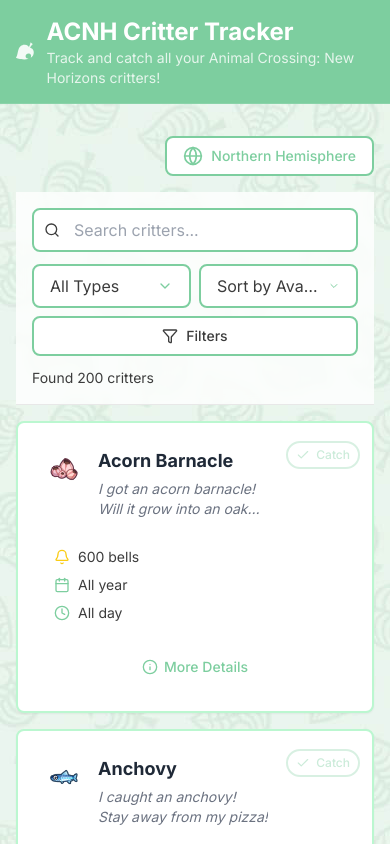
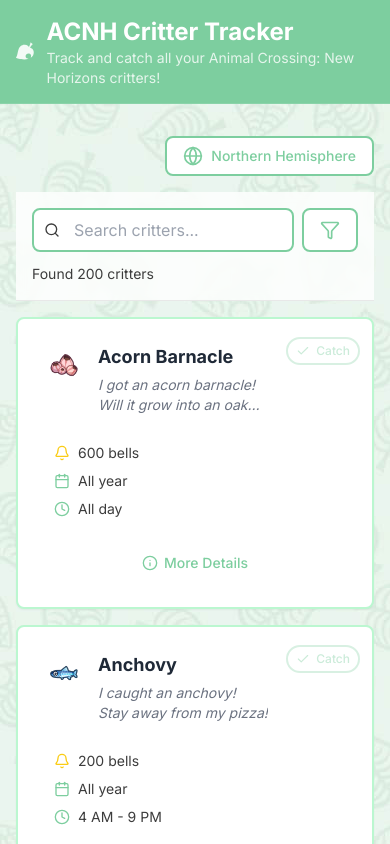
Before and after one commit to GooglyBlox/acnh-critter-tracker, a Next.js app: page / in a window 390 px wide. Shown: the top 844 px of the page. Built offline with nearby package versions, Linux system fonts and the light colour scheme.

Commit message:
feat: improved mobile filterbar

```diff
--- a/src/components/FilterBar.tsx
+++ b/src/components/FilterBar.tsx
@@ -1,8 +1,9 @@
 /* eslint-disable @typescript-eslint/no-explicit-any */
-import React from 'react';
+import React, { useState } from 'react';
 import SearchBar from './SearchBar';
 import CustomDropdown from './CustomDropdown';
 import { FilterDropdown } from './FilterDropdown';
+import { Filter, X } from 'lucide-react';
 import type { FilterOptions } from '@/types';
 
 interface FilterBarProps {
@@ -25,42 +26,47 @@
 ];
 
 export function FilterBar({ onFilterChange, totalResults, currentFilters }: FilterBarProps) {
+  const [isFilterPanelOpen, setIsFilterPanelOpen] = useState(false);
+
   const handleChange = (key: keyof FilterOptions, value: any) => {
     const newFilters = { ...currentFilters, [key]: value };
     onFilterChange(newFilters);
   };
 
+  const getActiveFiltersCount = () => {
+    let count = 0;
+    if (currentFilters.category !== 'all') count++;
+    if (currentFilters.onlyAvailable) count++;
+    if (currentFilters.caught !== 'all') count++;
+    if (currentFilters.sortBy !== 'availability') count++;
+    return count;
+  };
+
   return (
+    <>
       <div className="sticky top-0 z-20 p-4 mb-4 bg-white/80 backdrop-blur-sm border-b">
         <div className="container mx-auto">
           {/* Mobile Layout */}
           <div className="flex flex-col space-y-3 lg:hidden">
+            <div className="flex items-center gap-2">
               <SearchBar
                 value={currentFilters.search}
                 onChange={(value) => handleChange('search', value)}
-            className="w-full"
+                className="flex-1"
               />
-
-          <div className="flex flex-wrap gap-2">
-            <CustomDropdown
-              options={categoryOptions}
-              value={currentFilters.category}
-              onChange={(value) => handleChange('category', value)}
-              className="w-[calc(50%-4px)]"
-            />
-
-            <CustomDropdown
-              options={sortOptions}
-              value={currentFilters.sortBy}
-              onChange={(value) => handleChange('sortBy', value)}
-              className="w-[calc(50%-4px)]"
-            />
-
-            <FilterDropdown
-              filters={currentFilters}
-              onChange={handleChange}
-              className="w-full"
-            />
+              <button
+                onClick={() => setIsFilterPanelOpen(true)}
+                className="flex items-center justify-center h-11 px-4 bg-white rounded-lg
+                  border-2 border-primary hover:border-secondary transition-colors"
+              >
+                <Filter className="w-5 h-5 text-primary" />
+                {getActiveFiltersCount() > 0 && (
+                  <span className="ml-1.5 flex items-center justify-center w-5 h-5 text-xs
+                    font-bold bg-primary text-white rounded-full">
+                    {getActiveFiltersCount()}
+                  </span>
+                )}
+              </button>
             </div>
 
             <p className="text-sm text-text-secondary">
@@ -103,5 +109,55 @@
           </div>
         </div>
       </div>
+
+      {/* Mobile Filter Panel */}
+      {isFilterPanelOpen && (
+        <div className="fixed inset-0 z-50 lg:hidden">
+          <div className="absolute inset-0 bg-black/20" onClick={() => setIsFilterPanelOpen(false)} />
+
+          <div className="absolute inset-x-0 bottom-0 bg-white rounded-t-xl">
+            <div className="flex items-center justify-between p-4 border-b">
+              <h2 className="text-lg font-semibold">Filters</h2>
+              <button
+                onClick={() => setIsFilterPanelOpen(false)}
+                className="p-2 hover:bg-gray-100 rounded-lg"
+              >
+                <X className="w-5 h-5" />
+              </button>
+            </div>
+
+            <div className="p-4 space-y-6 max-h-[70vh] overflow-y-auto">
+              <div className="space-y-2">
+                <label className="text-sm font-medium text-gray-600">Category</label>
+                <CustomDropdown
+                  options={categoryOptions}
+                  value={currentFilters.category}
+                  onChange={(value) => handleChange('category', value)}
+                  className="w-full"
+                />
+              </div>
+
+              <div className="space-y-2">
+                <label className="text-sm font-medium text-gray-600">Sort By</label>
+                <CustomDropdown
+                  options={sortOptions}
+                  value={currentFilters.sortBy}
+                  onChange={(value) => handleChange('sortBy', value)}
+                  className="w-full"
+                />
+              </div>
+
+              <div className="pt-2">
+                <FilterDropdown
+                  filters={currentFilters}
+                  onChange={handleChange}
+                  className="w-full"
+                />
+              </div>
+            </div>
+          </div>
+        </div>
+      )}
+    </>
   );
 }
```
Lines whose indentation alone changed are shown as unchanged.
